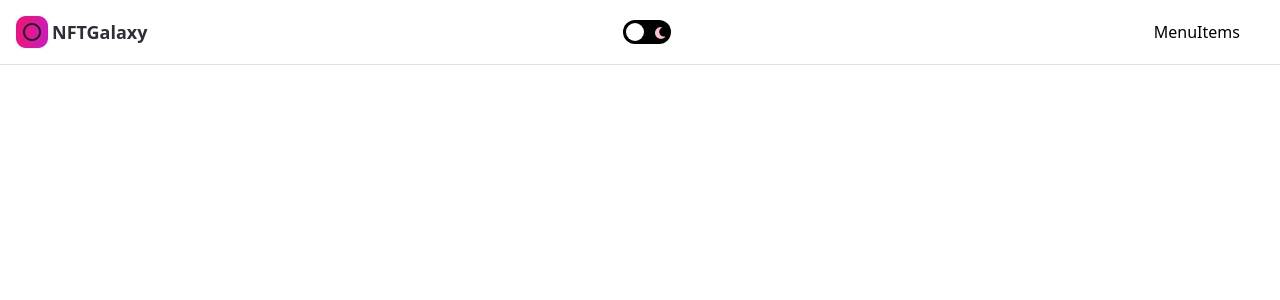
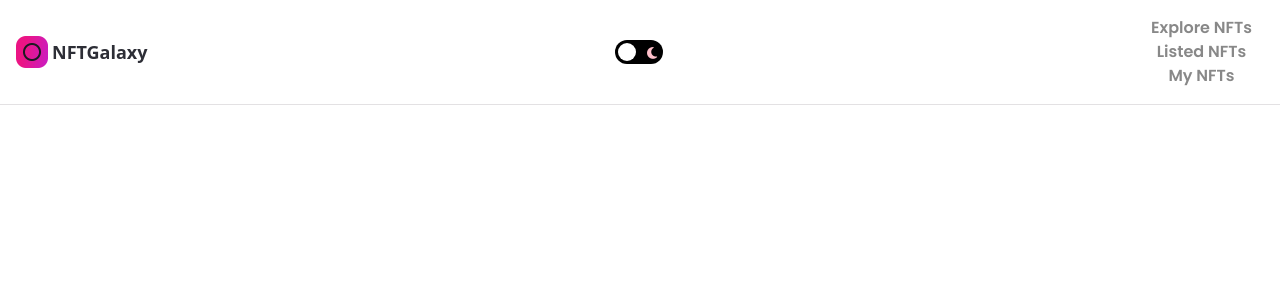
Before and after one commit to rohitverse/OneView, a Next.js app: page / in a window 1280 px wide. Shown: the top 300 px of the page. Built offline with nearby package versions, Linux system fonts and the light colour scheme.

Commit message:
active setActive

```diff
--- a/components/Navbar.jsx
+++ b/components/Navbar.jsx
@@ -28,7 +28,7 @@ const MenuItems = (isMobile, active, setActive) => {
               : 'dark:text-nft-gray-3 text-nft-gray-2'
           }`}
         >
-          {/* <Link href={generateLink(i)}>{item}</Link> */}
+          <Link href="">{item}</Link>
         </li>
       ))}
     </ul>
@@ -93,7 +93,6 @@ const Navbar = () => {
       </div>
 
       <div className="md:hidden flex">
-        MenuItems
         <ul className="list-none flexCenter flex-row">
           <MenuItems active={active} setActive={setActive} />
         </ul>
```
